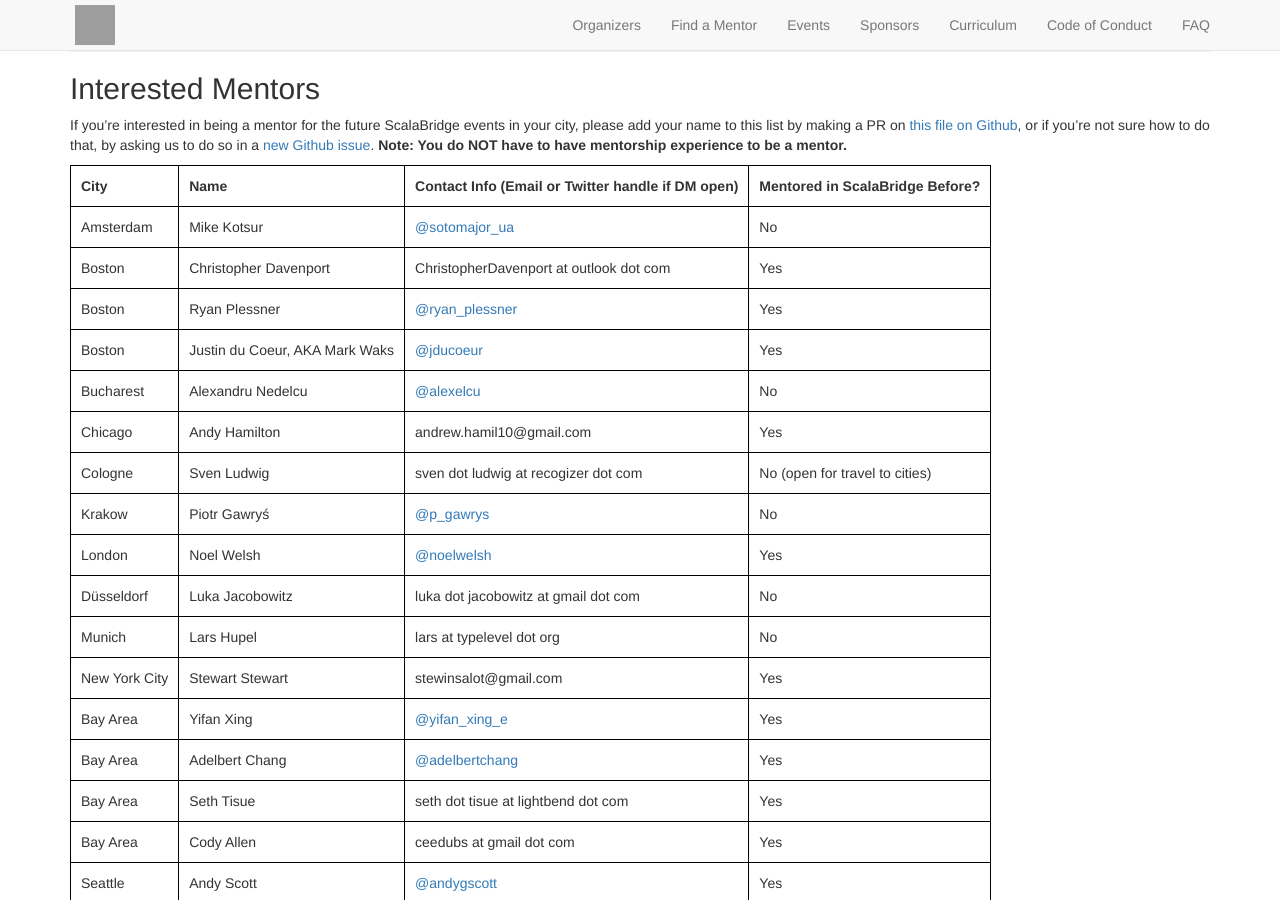
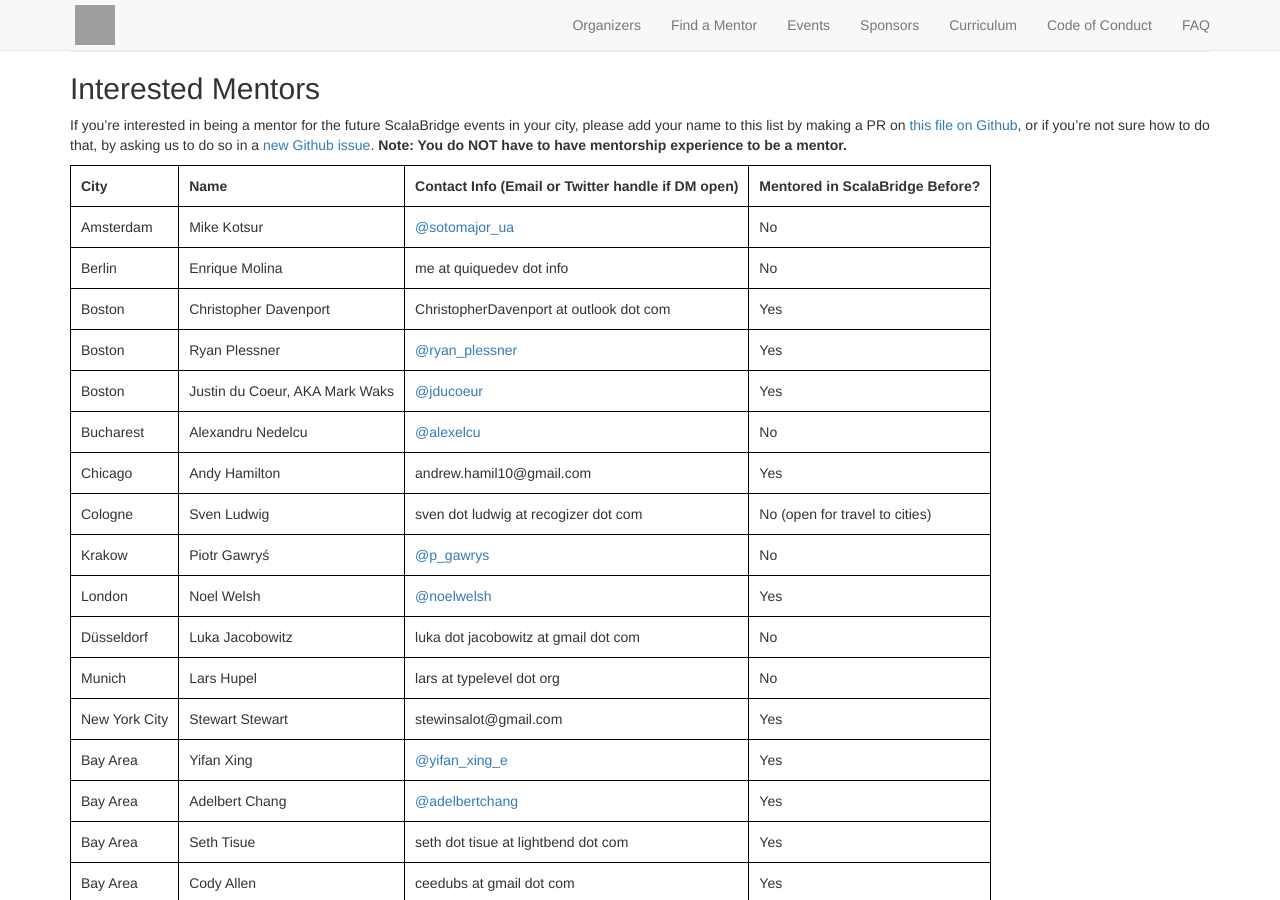
Before and after one commit to scalabridge/website, a Jekyll site: the page built from invite-mentors.md, in a window 1280 px wide and 900 px high, scrolled down 874 px. Built offline with Jekyll 4.4.1, drawn with Linux system fonts in a browser that asks for light colours; our own code applies the rules of GitHub Pages for plain Markdown files; grey boxes are pictures that could not be loaded.

Commit message:
new mentor

```diff
--- a/invite-mentors.md
+++ b/invite-mentors.md
@@ -54,6 +54,7 @@ If you're interested in being a mentor for the future ScalaBridge events in your
 City          | Name                           | Contact Info (Email or Twitter handle if DM open)   | Mentored in ScalaBridge Before? |
 ------------- | ------------------------------ |---------------------------------------------------- | --------------------------------|
 Amsterdam     | Mike Kotsur                    | [@sotomajor_ua](https://twitter.com/sotomajor_ua)   | No                              |
+Berlin        | Enrique Molina                 | me at quiquedev dot info                            | No                              |
 Boston        | Christopher Davenport          | ChristopherDavenport at outlook dot com             | Yes                             |
 Boston        | Ryan Plessner                  | [@ryan_plessner](https://twitter.com/ryan_plessner) | Yes                             |
 Boston        | Justin du Coeur, AKA Mark Waks | [@jducoeur](https://twitter.com/jducoeur)           | Yes                             |
```
